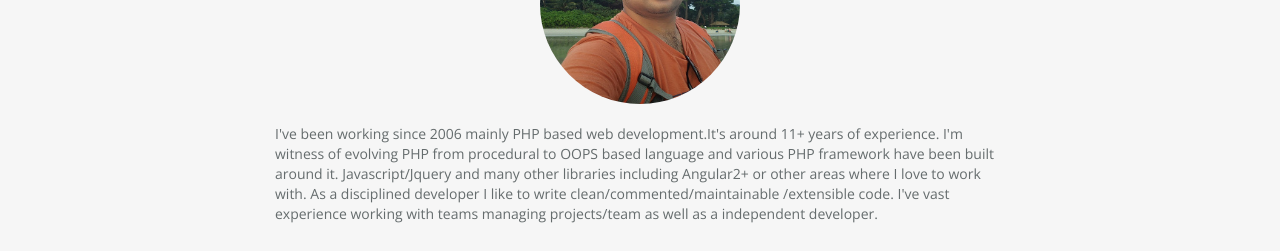
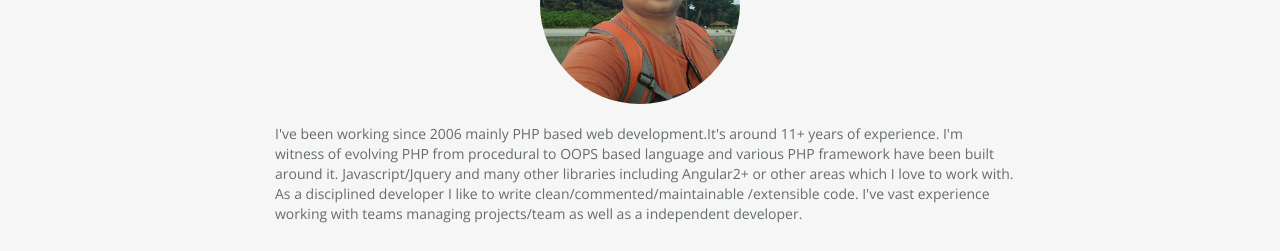
Before and after one commit to phpfriend/codeparidhi, a plain HTML site: page index.html in a window 1280 px wide. Shown: the part 1140-1391 px from the top of the page. Drawn offline with nearby package versions, Linux system fonts and the light colour scheme.

Commit message:
updated code

```diff
--- a/index.html
+++ b/index.html
@@ -84,7 +84,7 @@
         <div class="about-text">
           <p>I've been working since 2006 mainly PHP based web development.It's around 11+ years of experience.
           I'm witness of evolving PHP from procedural to OOPS based language and various PHP framework have been built around it.
-          Javascript/Jquery and many other libraries including Angular2+ or other areas where I love to work with.
+          Javascript/Jquery and many other libraries including Angular2+ or other areas which I love to work with.
           As a disciplined developer I like to write clean/commented/maintainable /extensible code.
           I've vast experience working with teams managing projects/team as well as a independent developer.
           <p class="text-center"><a class="btn btn-primary" href="#"><i class="fa fa-download"></i> Download Resume</a></p>
```
